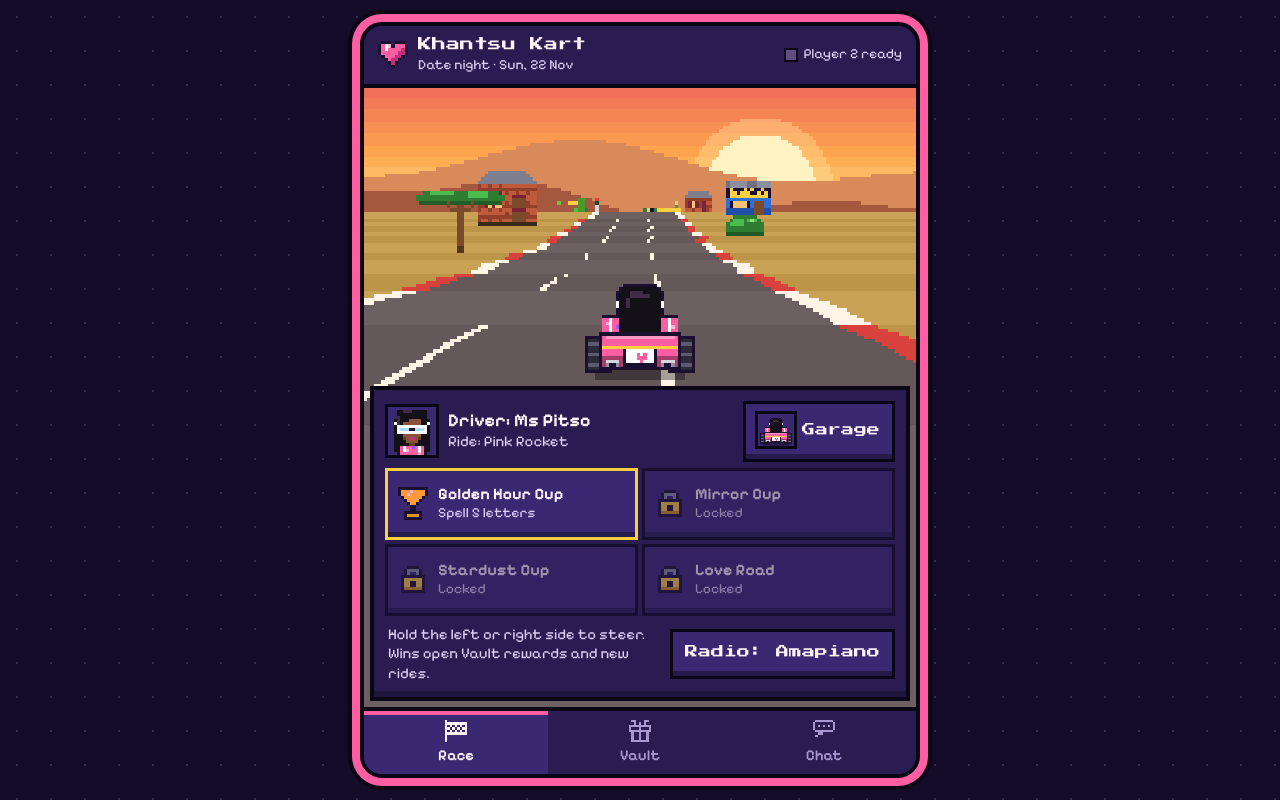
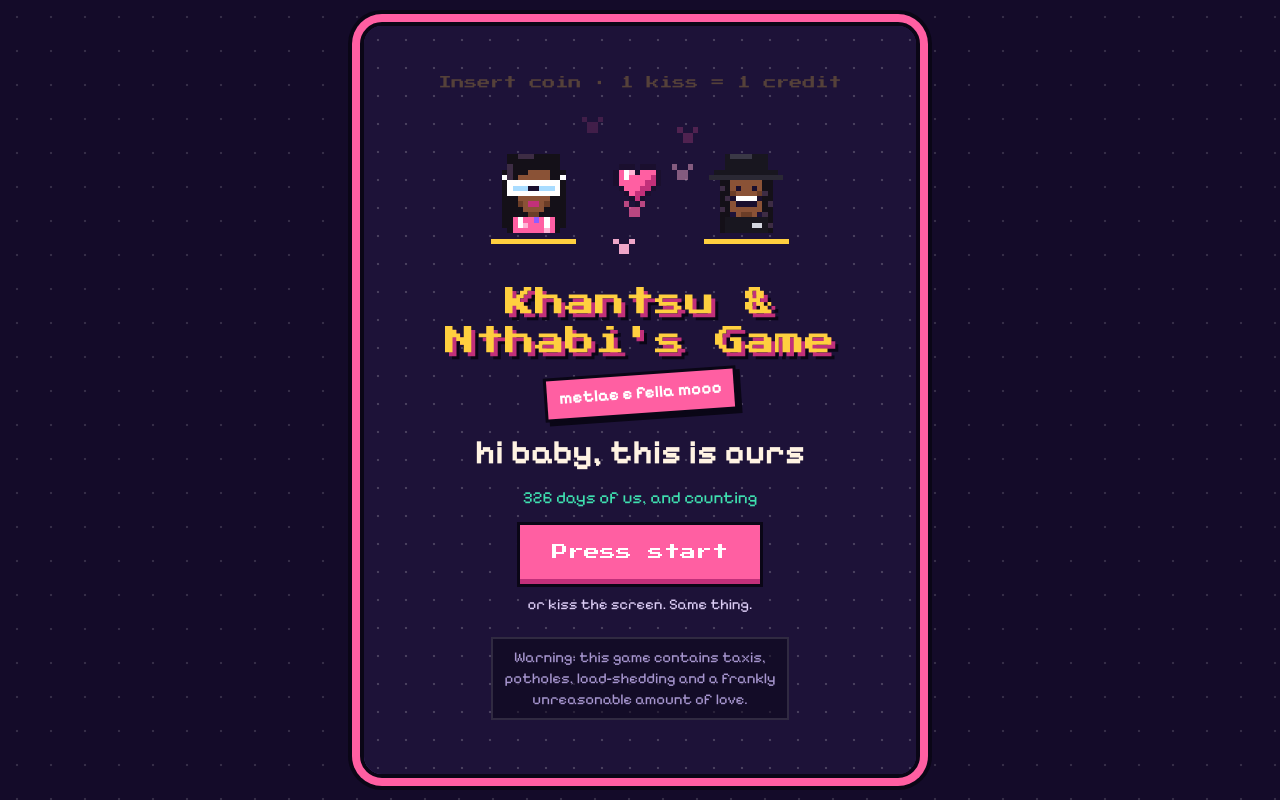
Before and after one commit to NthabiM-07/NthabiM-07.github.io, a plain HTML site: page khantsu-kart/index.html in a window 1280 px wide. Drawn offline with Linux system fonts and the light colour scheme.

Commit message:
Khantsu Kart: title screen and big-crash shout
Co-Authored-By: Claude Opus 5.5 <noreply@anthropic.com>
Claude-Session: https://claude.ai/code/session_013tKTir3PqEw4zmRpiMh55b

```diff
--- a/khantsu-kart/index.html
+++ b/khantsu-kart/index.html
@@ -211,11 +211,40 @@ svg{display:block}
 .fh{position:absolute;width:36px;height:32px;image-rendering:pixelated;pointer-events:none;z-index:9;animation:fu 1.7s ease-out forwards}
 @keyframes fu{to{transform:translateY(-300px) scale(1.4);opacity:0}}
 [hidden]{display:none!important}
+.splash{position:absolute;inset:0;z-index:20;overflow-y:auto;background:var(--night) radial-gradient(#ffffff30 1px,transparent 1.6px) 0 0/28px 28px;display:flex;justify-content:center;padding:max(22px,env(safe-area-inset-top)) 18px 28px}
+.spin{width:100%;max-width:420px;margin:auto 0;display:flex;flex-direction:column;align-items:center;gap:14px;text-align:center}
+.coin{margin:0;font:400 13px/1.4 "Press Start 2P",monospace;color:var(--gold);animation:bk 1.1s steps(2) infinite}
+@keyframes bk{50%{opacity:.25}}
+#spC{width:min(100%,340px);height:auto;aspect-ratio:64/30;image-rendering:pixelated}
+.sp-title{margin:4px 0 0;font:400 clamp(21px,6.6vw,30px)/1.3 "Press Start 2P",monospace;color:var(--gold);text-shadow:4px 4px 0 var(--pinkd),7px 7px 0 var(--line);text-wrap:balance}
+.sticker{display:inline-block;background:var(--pink);color:#fff;font-weight:700;font-size:17px;padding:6px 12px 7px;transform:rotate(-4deg);box-shadow:0 0 0 3px var(--line),4px 4px 0 3px var(--line)}
+.sp-hi{margin:6px 0 0;font-size:clamp(26px,8vw,34px);line-height:1.15;font-weight:700;color:var(--cream)}
+.sp-day{margin:0;font-size:17px;color:var(--mint)}
+.btn.big{font-size:16px;padding:18px 28px 22px;min-width:240px}
+.sp-small{margin:-4px 0 0;font-size:15px;color:var(--soft)}
+.sp-warn{margin:8px 0 0;max-width:34ch;font-size:15px;line-height:1.4;color:var(--dim);background:#0a061680;padding:10px 12px;box-shadow:inset 0 0 0 2px #ffffff1f}
+.crazy{position:absolute;left:50%;top:42%;z-index:6;width:min(90%,360px);text-align:center;font:400 clamp(15px,4.4vw,19px)/1.45 "Press Start 2P",monospace;color:#fff;background:var(--pink);padding:16px 14px 18px;box-shadow:0 0 0 4px var(--line),7px 7px 0 4px var(--gold);display:none;pointer-events:none;transform:translate(-50%,-50%) rotate(-5deg)}
+.crazy.on{display:block;animation:shk .45s steps(3) 3}
+@keyframes shk{33%{transform:translate(-52%,-49%) rotate(-7deg)}66%{transform:translate(-48%,-51%) rotate(-3deg)}}
+@media(prefers-reduced-motion:reduce){.coin,.crazy.on{animation:none}}
 @media(prefers-reduced-motion:reduce){.fh{animation:none;opacity:0}}
 </style>
 </head>
 <body>
 <div class="app" id="app">
+  <div class="splash" id="splash" hidden>
+    <div class="spin">
+      <p class="coin">Insert coin · 1 kiss = 1 credit</p>
+      <canvas id="spC" width="64" height="30" role="img" aria-label="Pixel Khantsu and Nthabi with a heart between them"></canvas>
+      <h1 class="sp-title">Khantsu &amp; Nthabi's Game</h1>
+      <span class="sticker">metlae e fella mooo</span>
+      <p class="sp-hi">hi baby, this is ours</p>
+      <p class="sp-day" id="spDay">Day one of us was 30 Dec 2025</p>
+      <button class="btn pink big" id="spGo" type="button">Press start</button>
+      <p class="sp-small">or kiss the screen. Same thing.</p>
+      <p class="sp-warn">Warning: this game contains taxis, potholes, load-shedding and a frankly unreasonable amount of love.</p>
+    </div>
+  </div>
   <header class="top">
     <canvas class="logo" id="logo" width="9" height="8" aria-hidden="true"></canvas>
     <div class="brand"><h1>Khantsu Kart</h1><p id="sub">Date night · Sun 22 Nov</p></div>
@@ -238,6 +267,7 @@ svg{display:block}
         </div>
         <div class="pad l" id="padL"></div><div class="pad r" id="padR"></div>
         <div class="toast" id="toast"></div>
+        <div class="crazy" id="crazy" aria-live="assertive">That's f#cking crazyyyy broooskkieeee</div>
         <div class="over" id="countO"><div class="count" id="countT">3</div></div>
         <div class="over dimbg" id="pauseO"><div class="card"><h2>Paused</h2><p>Tap anywhere to keep racing.</p></div></div>
         <div class="over dimbg" id="resO">
@@ -602,7 +632,8 @@ function startRace(cup){
  hud();presence();
 }
 function quitRace(){state='idle';requestAnimationFrame(()=>{measureSheet();applyView()});musicStop();document.body.classList.remove('racing');$('#countO').classList.remove('on');$('#pauseO').classList.remove('on');$('#resO').classList.remove('on');paused=false;presence()}
-function hurt(){if(invT>0)return;hits++;spinT=.85;invT=1.7;speed*=.35;const lost=CAR.spinKeep?0:Math.min(3,hearts);hearts-=lost;SFX.hit();for(let i=0;i<lost;i++)parts.push({x:W/2,y:H-20,vx:(Math.random()-.5)*60,vy:-40-Math.random()*40,l:.9,c:'#ff5fa2',s:2,g:1});toast(CAR.spinKeep?'Eish! Spinning is a lifestyle':lost?`Eish! Dropped ${lost} heart${lost>1?'s':''}`:'Eish! Spin-out',1100);hud()}
+function hurt(t){if(invT>0)return;const big=t==='taxi'||t==='cow';hits++;spinT=.85;invT=1.7;speed*=.35;const lost=CAR.spinKeep?0:Math.min(3,hearts);hearts-=lost;SFX.hit();for(let i=0;i<lost;i++)parts.push({x:W/2,y:H-20,vx:(Math.random()-.5)*60,vy:-40-Math.random()*40,l:.9,c:'#ff5fa2',s:2,g:1});if(big)crazy();else toast(CAR.spinKeep?'Eish! Spinning is a lifestyle':lost?`Eish! Dropped ${lost} heart${lost>1?'s':''}`:'Eish! Spin-out',1100);hud()}
+let crazyT=null;function crazy(){const c=$('#crazy');c.classList.remove('on');void c.offsetWidth;c.classList.add('on');SFX.crazy();clearTimeout(crazyT);crazyT=setTimeout(()=>c.classList.remove('on'),1900)}
 function toughHit(it){SFX.thud();burstP('#c9c9d2',6);if(!toughSaid){toughSaid=true;toast(CAR.id==='taxi'&&it.t==='taxi'?'Taxis make way for the Queen':CAR.id==='taxi'?'Cones bounce off the Queen':'Bakkie Boss felt nothing',1300)}}
 function collect(it){
  const d=IT[it.t];
@@ -642,7 +673,7 @@ function update(dt){
  const pAbs=Math.floor((dist+PZ)/SEGL);
  while(spawnAbs<pAbs+DRAW-4){spawnAt(spawnAbs);spawnAbs+=7+(Math.random()*7|0)}
  const PW=.27*carImg(CAR,0,0).width/32;
- for(const a of [pAbs-1,pAbs]){const arr=items.get(a);if(!arr)continue;for(const it of arr){if(it.got)continue;const d=IT[it.t],ex=it.t==='coin'?CAR.mag:0;if(Math.abs(px-it.x)<(PW+d.w+ex)/2*.9){if(d.hurt){it.got=true;if(CAR.tough.includes(it.t))toughHit(it);else hurt()}else collect(it)}}}
+ for(const a of [pAbs-1,pAbs]){const arr=items.get(a);if(!arr)continue;for(const it of arr){if(it.got)continue;const d=IT[it.t],ex=it.t==='coin'?CAR.mag:0;if(Math.abs(px-it.x)<(PW+d.w+ex)/2*.9){if(d.hurt){it.got=true;if(CAR.tough.includes(it.t))toughHit(it);else hurt(it.t)}else collect(it)}}}
  if(pendingLetter!==null&&pAbs>pendingLetter+1){const arr=items.get(pendingLetter)||[];const L=arr.find(i=>i.t==='letter');if(L&&!L.got)toast(`Haibo! Missed “${L.ch}”. It will come round again`,1600);pendingLetter=null;nextLetterAt=pAbs+40}
  for(const k of items.keys()){if(k<pAbs-3)items.delete(k);else break}
  if(finishAbs!==null&&pAbs>=finishAbs)finishRace();
@@ -736,7 +767,7 @@ $('#quitB').addEventListener('click',quitRace);
 let ac=null,master=null,muted=LS.get('kk-mute',false),musT=null,mstep=0,nextT=0;
 function audio(){if(ac){if(ac.state==='suspended')ac.resume().catch(()=>{});return ac}try{ac=new(window.AudioContext||window.webkitAudioContext)();master=ac.createGain();master.gain.value=muted?0:.5;master.connect(ac.destination)}catch(e){ac=null}return ac}
 function tone(f,d,type='square',v=.1,slide=0,when=0){if(!ac||muted)return;const t=ac.currentTime+Math.max(0,when),o=ac.createOscillator(),g=ac.createGain();o.type=type;o.frequency.setValueAtTime(f,t);if(slide)o.frequency.exponentialRampToValueAtTime(Math.max(30,slide),t+d);g.gain.setValueAtTime(v,t);g.gain.exponentialRampToValueAtTime(.001,t+d);o.connect(g);g.connect(master);o.start(t);o.stop(t+d+.03)}
-const SFX={coin(){tone(988,.06,'square',.06);tone(1319,.12,'square',.06,0,.05)},letter(){[523,659,784,1047].forEach((f,i)=>tone(f,.1,'square',.07,0,i*.06))},hit(){tone(240,.4,'sawtooth',.1,60)},boost(){tone(300,.4,'square',.07,1200)},beep(){tone(440,.2,'square',.09)},go(){tone(880,.45,'square',.1)},win(){[523,659,784,1047,784,1047].forEach((f,i)=>tone(f,.16,'square',.08,0,i*.12))},pop(){tone(700,.07,'triangle',.1)},hoot(){[0,.3].forEach(w=>{tone(370,.24,'square',.06,0,w);tone(466,.24,'square',.05,0,w)})},shed(){tone(320,.6,'sawtooth',.06,70)},thud(){tone(120,.12,'square',.08,60)}};
+const SFX={coin(){tone(988,.06,'square',.06);tone(1319,.12,'square',.06,0,.05)},letter(){[523,659,784,1047].forEach((f,i)=>tone(f,.1,'square',.07,0,i*.06))},hit(){tone(240,.4,'sawtooth',.1,60)},boost(){tone(300,.4,'square',.07,1200)},beep(){tone(440,.2,'square',.09)},go(){tone(880,.45,'square',.1)},win(){[523,659,784,1047,784,1047].forEach((f,i)=>tone(f,.16,'square',.08,0,i*.12))},pop(){tone(700,.07,'triangle',.1)},hoot(){[0,.3].forEach(w=>{tone(370,.24,'square',.06,0,w);tone(466,.24,'square',.05,0,w)})},shed(){tone(320,.6,'sawtooth',.06,70)},thud(){tone(120,.12,'square',.08,60)},crazy(){tone(392,.22,'square',.07,0,0);tone(370,.22,'square',.07,0,.24);tone(349,.22,'square',.07,0,.48);tone(330,.6,'square',.07,200,.72)}};
 const mtof=m=>440*2**((m-69)/12),MEL=[76,79,84,79,77,81,84,81,76,79,83,79,74,77,79,83],BAS=[48,0,55,0,53,0,60,0,52,0,55,0,50,0,55,0];
 let radio=LS.get('kk-radio','piano'),NB=null;const RADIO={piano:'Amapiano',arcade:'Arcade',off:'Off'};
 function noiseBuf(){if(!NB){NB=ac.createBuffer(1,Math.floor(ac.sampleRate*.25),ac.sampleRate);const d=NB.getChannelData(0);for(let i=0;i<d.length;i++)d[i]=Math.random()*2-1}return NB}
@@ -967,6 +998,19 @@ async function initCaps(){
  renderStatus();
 }
 
+/* ---------- splash ---------- */
+const spC=$('#spC'),spx=spC.getContext('2d');let spT=null,spK=0;
+function drawSplash(){const x=spx;x.imageSmoothingEnabled=false;x.clearRect(0,0,64,30);spK++;
+ x.drawImage(FACE.p2,4,8);x.drawImage(FACE.p1,44,8);
+ const by=Math.round(9+Math.sin(spK*.5)*2);x.drawImage(HEART,27,by);
+ for(let i=0;i<5;i++){const t=(spK*.6+i*7)%30,hx=Math.round(22+i*5+Math.sin((spK+i*9)*.3)*2);x.globalAlpha=Math.max(0,1-t/30);x.fillStyle=i%2?'#ffb3d4':'#ff5fa2';x.fillRect(hx,Math.round(28-t),2,2);x.fillRect(hx-1,Math.round(27-t),1,1);x.fillRect(hx+2,Math.round(27-t),1,1)}
+ x.globalAlpha=1;x.fillStyle='#ffcf3f';x.fillRect(4,25,16,1);x.fillRect(44,25,16,1)}
+function showSplash(){let seen=false;try{seen=sessionStorage.getItem('kk-splash')==='1'}catch(e){}if(seen)return;
+ const days=Math.round((Date.UTC(...(d=>[d.getUTCFullYear(),d.getUTCMonth(),d.getUTCDate()])(new Date(Date.now()+7.2e6)))-Date.UTC(2025,11,30))/864e5);
+ if(days>0)$('#spDay').textContent=`${days} days of us, and counting`;
+ $('#splash').hidden=false;drawSplash();if(!RM)spT=setInterval(drawSplash,120)}
+$('#spGo').addEventListener('click',()=>{audio();SFX.letter();try{sessionStorage.setItem('kk-splash','1')}catch(e){}clearInterval(spT);$('#splash').hidden=true;heartBurst();requestAnimationFrame(()=>{measureSheet();applyView()})});
+
 /* ---------- loop + boot ---------- */
 let last=performance.now();
 function loop(now){requestAnimationFrame(loop);const dt=clamp((now-last)/1000,0,.05);last=now;if(tab!=='race')return;if(!paused)update(dt);render()}
@@ -974,6 +1018,7 @@ function start(data){
  selectCup(CUPS[0]);resize();renderRole();
  const h=(data&&data.tab)||location.hash.slice(1);go(h||'race');
  requestAnimationFrame(loop);
+ showSplash();
  initCaps();
 }
 try{window.claude?.hot?.snapshot?.(()=>({tab}))}catch(e){}
```
